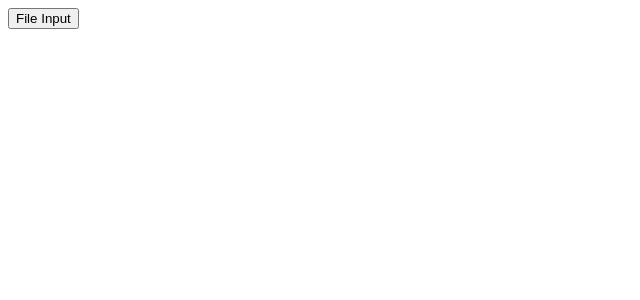
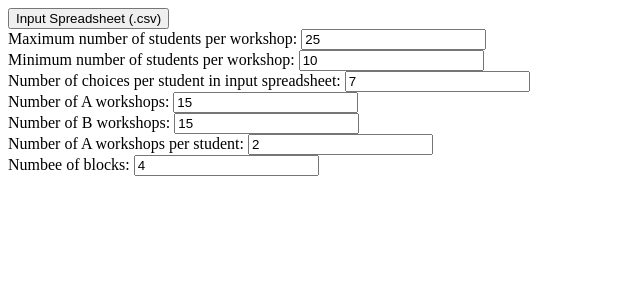
Before and after one commit to the-okapi/scheduler, a SvelteKit app: page / in a window 1280 px wide. Shown: the top 300 px of the page, without its empty margins (0-640 px from the left). Built offline with nearby package versions, Linux system fonts and the light colour scheme.

Commit message:
Adding variables in svelte

```diff
--- a/src/routes/+page.svelte
+++ b/src/routes/+page.svelte
@@ -9,13 +9,32 @@
 	let url = $state('');
 	let fileLink: any = $state();
 
+	let maximum = $state(25);
+	let minimum = $state(10);
+	let numChoices = $state(7);
+	let numWorkshopsA = $state(15);
+	let numWorkshopsB = $state(15);
+	let blocks = $state(4);
+	let numA = $state(2);
+	let numB = $state(2);
+
 	async function change() {
 		status = 'scheduling';
 		let file = files[0];
 		let fileReader = new FileReader();
 		fileReader.onload = () => {
 			data = JSON.stringify(
-				schedule(csvJSON(String(fileReader.result)), 25, 10, 7, 15, 17, 4, 2, 2)
+				schedule(
+					csvJSON(String(fileReader.result)),
+					maximum,
+					minimum,
+					numChoices,
+					numWorkshopsA,
+					numWorkshopsB,
+					blocks,
+					numA,
+					numB
+				)
 			);
 			status = 'finished';
 		};
@@ -37,8 +56,24 @@
 
 {#if status === 'scheduling'}
 	<p>Please Wait...</p>
-{:else if status === 'waiting'}
-	<button onclick={uploadFile}>File Input</button>
 {:else if status === 'finished'}
-	<button onclick={download}>Download File</button>
+	<button onclick={download}>Download File (.json)</button>
+{:else}
+	<button onclick={uploadFile}>Input Spreadsheet (.csv)</button><br />
+	<label
+		>Maximum number of students per workshop: <input type="number" bind:value={maximum} /></label
+	><br />
+	<label
+		>Minimum number of students per workshop: <input type="number" bind:value={minimum} /></label
+	><br />
+	<label
+		>Number of choices per student in input spreadsheet: <input
+			type="number"
+			bind:value={numChoices}
+		/></label
+	><br />
+	<label>Number of A workshops: <input type="number" bind:value={numWorkshopsA} /></label><br />
+	<label>Number of B workshops: <input type="number" bind:value={numWorkshopsB} /></label><br />
+	<label>Number of A workshops per student: <input type="number" bind:value={numA} /></label><br />
+	<label>Numbee of blocks: <input type="number" bind:value={blocks} /></label>
 {/if}
```
Also changed, not shown: 1 other file (tests, documents, lock files or other folders).
